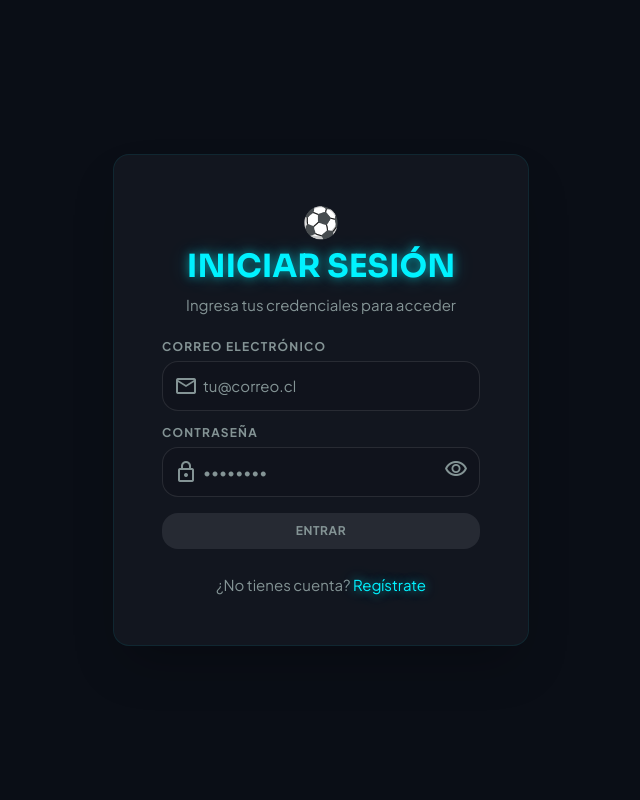
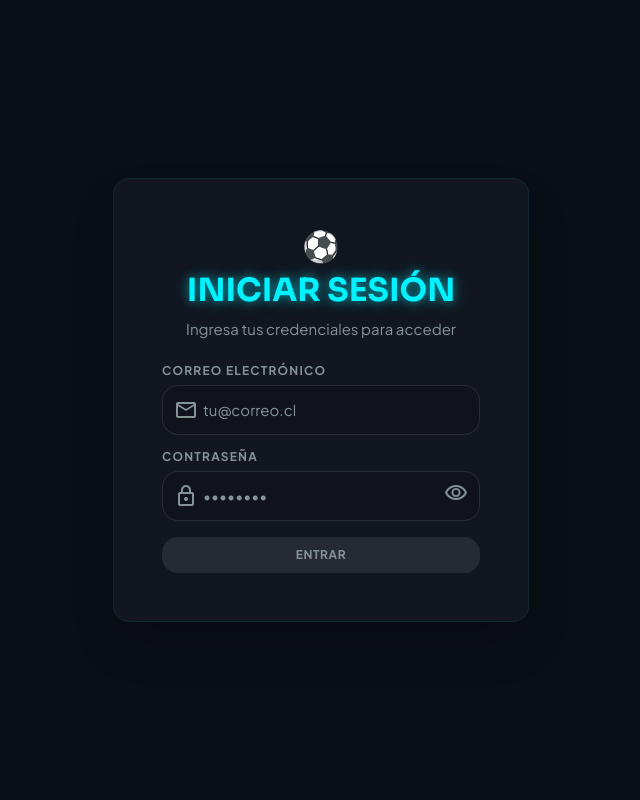
Before and after one commit to shipibo-studio/mundialia, a Next.js app: page / in a window 1280 px wide. Shown: the top 800 px of the page, without its empty margins (319-959 px from the left). Built offline with nearby package versions, Linux system fonts and the light colour scheme; no server answers.

Commit message:
fix: login persistence

```diff
--- a/src/app/api/auth/login/route.ts
+++ b/src/app/api/auth/login/route.ts
@@ -1,6 +1,6 @@
 import { NextRequest, NextResponse } from "next/server";
 import { getUserByEmail } from "@/lib/queries";
-import { createToken, setSession, verifyPassword } from "@/lib/auth";
+import { createToken, verifyPassword } from "@/lib/auth";
 
 export async function POST(request: NextRequest) {
   const formData = await request.formData();
@@ -43,9 +43,7 @@ export async function POST(request: NextRequest) {
   }
 
   const token = await createToken({ id: user.id, email: user.email });
-  await setSession(token);
 
-  // Devolver JSON en vez de redirect para que el cliente maneje la redirección
   const response = NextResponse.json({ ok: true });
   response.cookies.set("session", token, {
     httpOnly: true,
--- a/src/app/page.tsx
+++ b/src/app/page.tsx
@@ -1,11 +1,14 @@
-import { getSession } from "@/lib/auth";
+import { cookies } from "next/headers";
 import { redirect } from "next/navigation";
 import LoginForm from "@/components/login-form";
 
+export const dynamic = "force-dynamic";
+
 export default async function LoginPage() {
-  const session = await getSession();
+  const cookieStore = await cookies();
+  const token = cookieStore.get("session")?.value;
 
-  if (session) {
+  if (token) {
     redirect("/app");
   }
 
--- a/src/components/login-form.tsx
+++ b/src/components/login-form.tsx
@@ -100,13 +100,6 @@ export default function LoginForm() {
             )}
           >{pending ? "Entrando..." : "Entrar"}</button>
         </form>
-
-        <p className="typo-body-md text-text-muted text-center mt-lg">
-          ¿No tienes cuenta?{" "}
-          <Link href="/register" className="text-primary neon-text-cyan hover:underline cursor-pointer">
-            Regístrate
-          </Link>
-        </p>
       </div>
     </div>
   );
--- a/src/proxy.ts
+++ b/src/proxy.ts
@@ -5,9 +5,10 @@ export async function proxy(request: NextRequest) {
   const { pathname } = request.nextUrl;
   const token = request.cookies.get("session")?.value;
 
+  console.log(`[proxy] ${pathname} | token: ${token ? "present" : "missing"}`);
+
   if (!token) {
     const loginUrl = new URL("/", request.url);
-    loginUrl.searchParams.set("redirect", pathname);
     return NextResponse.redirect(loginUrl);
   }
 
```
